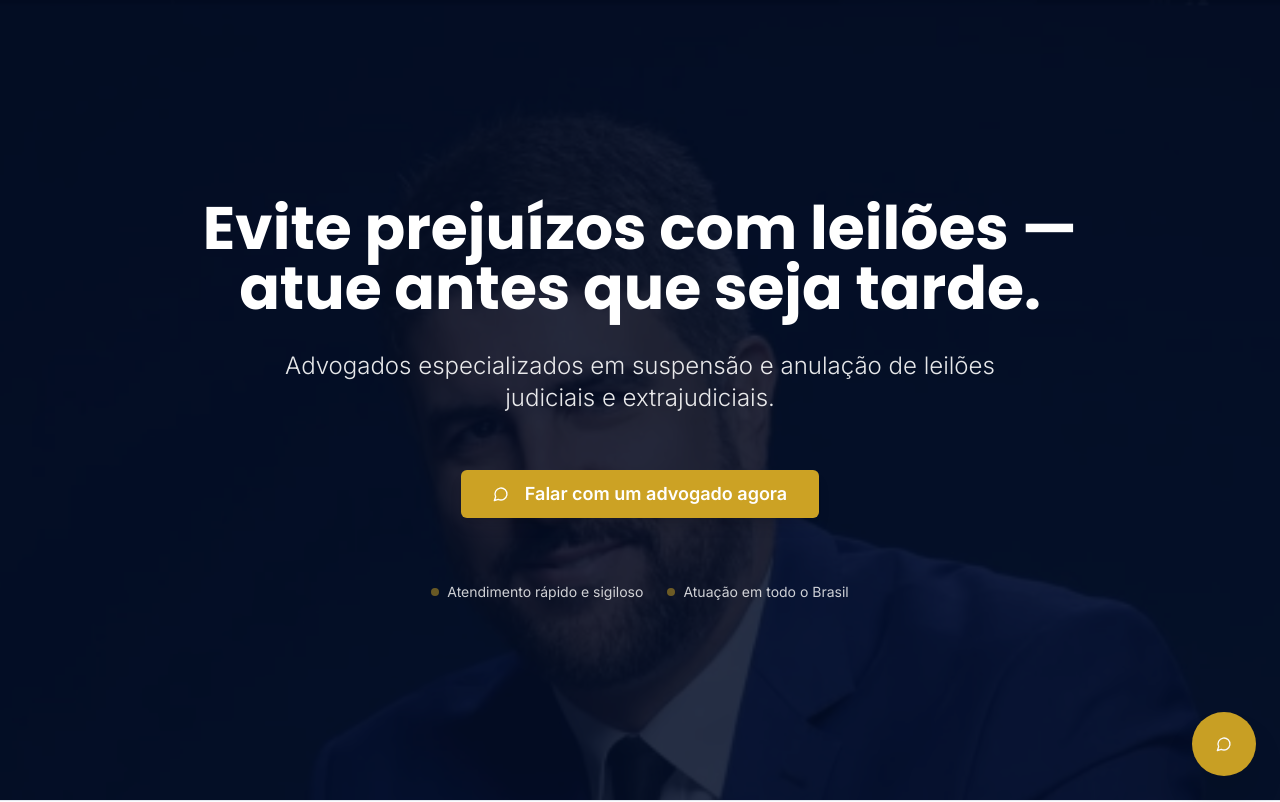
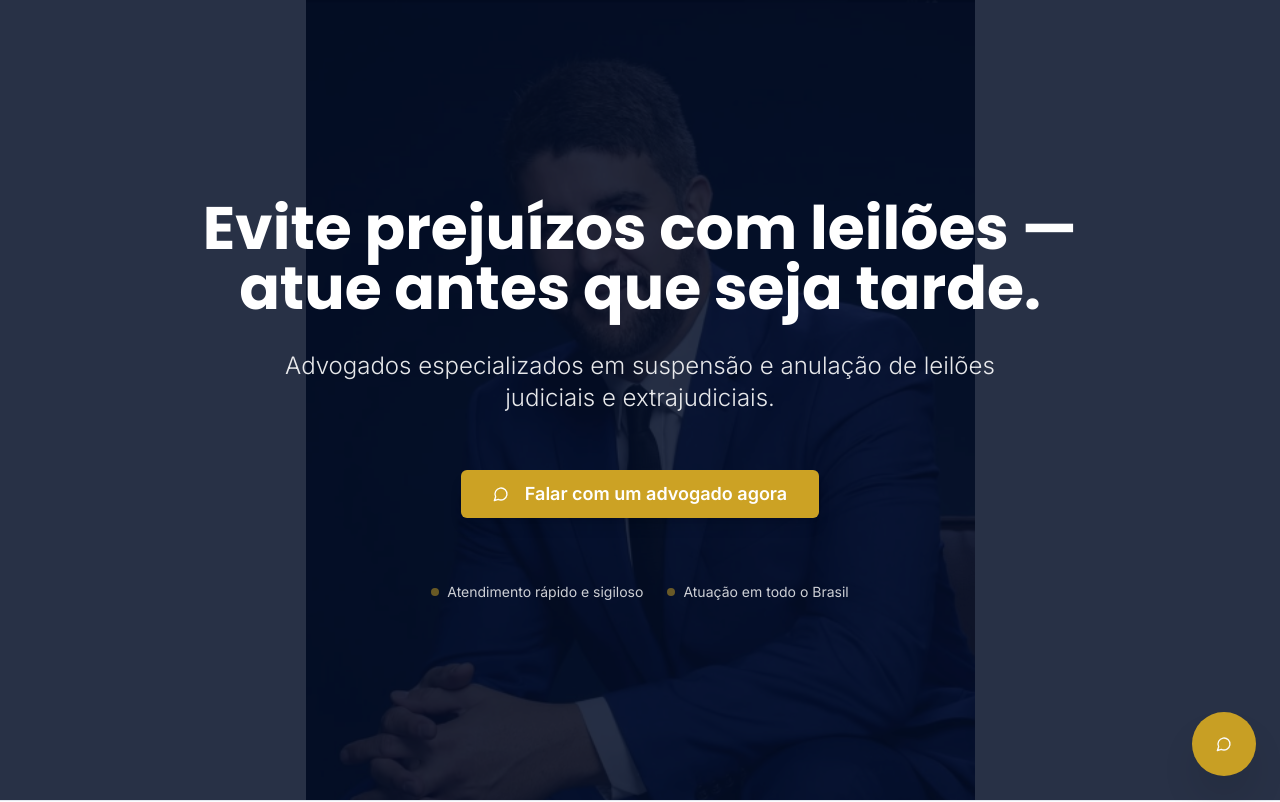
Before and after one commit to LucasNascimento2810/psafe-leilao-solver, a React (Vite) app: page / in a window 1280 px wide. Shown: the top 802 px of the page. Built offline with nearby package versions, Linux system fonts and the light colour scheme; the HTML template or start-up script is replaced by a standard one.

Commit message:
Ajusta imagem do herói
Ajustei a posição e o tamanho da imagem de herói para mostrar mais do corpo do advogado. Alterações: fundo ajustado para contain com posição center 20% e sem repetição, garantindo que o rosto completo apareça mesmo em tela cheia.

```diff
--- a/src/components/Hero.tsx
+++ b/src/components/Hero.tsx
@@ -17,8 +17,8 @@ const Hero = () => {
         className="absolute inset-0 z-0"
         style={{
           backgroundImage: `url(${heroImage})`,
-          backgroundSize: 'cover',
-          backgroundPosition: 'center top',
+          backgroundSize: 'contain',
+          backgroundPosition: 'center 20%',
           backgroundRepeat: 'no-repeat',
         }}
       >
```
